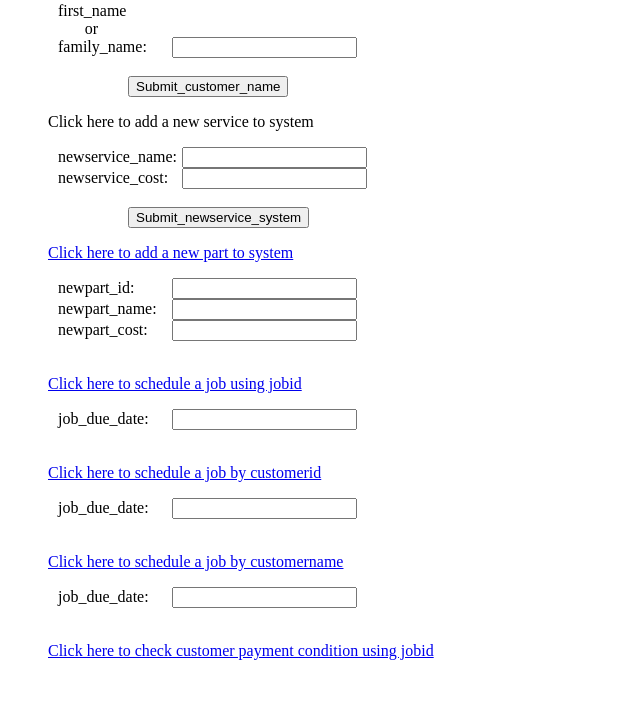
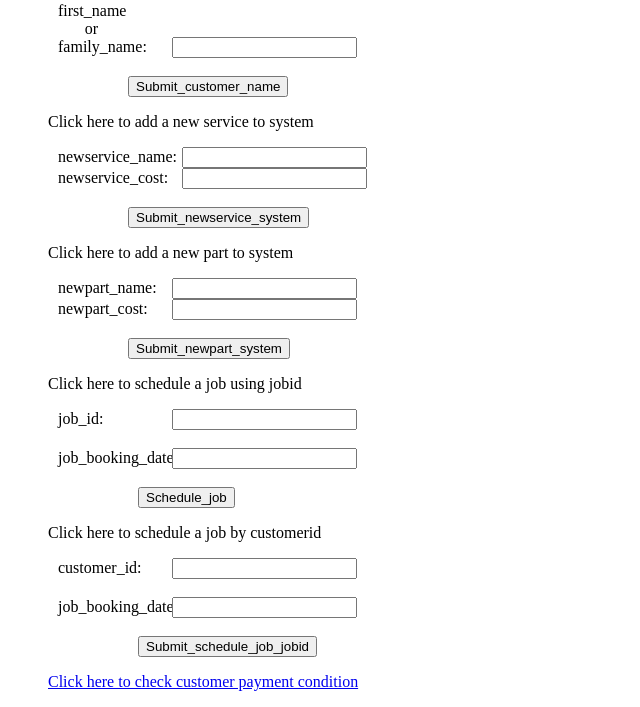
Before and after one commit to TonyHsu212/spb, a Flask app: page /admin in a window 1280 px wide. Shown: the part 411-1118 px from the top of the page, without its empty margins (0-640 px from the left). Before the commit the page ends 1071 px from the top, so only its background shows below. Run offline with Flask 3, Linux system fonts and the light colour scheme.

Commit message:
finished the functions for admi

```diff
--- a/app.py
+++ b/app.py
@@ -77,7 +77,7 @@ def toadd_customer():
     # admin_api.getresutl(result)
     id = admin_api.get_next_customerid(connection)
     connection.execute("insert into customer values (%s,%s,%s,%s,%s)", (id,result['first_name'], result['family_name'],result['customer_email'],result['customer_phone']))
-
+    connection.close()
     return render_template("admin.html", result='****Successfully')
 
 
@@ -91,6 +91,7 @@ def tosearch_customer_id():
     # customerlist = admin_api.customers_search(id, connection)
     connection.execute("SELECT * FROM customer where customer_id = %s;", (id,))
     customerlist = connection.fetchall()
+    connection.close()
     return render_template('customer_list.html', customerlist = customerlist)
 
 @app.route("/tosearch_customer_name", methods=["POST", "GET"])
@@ -106,6 +107,7 @@ def tosearch_customer_name():
     # customerlist = admin_api.customers_search(id, connection)
     connection.execute("SELECT * FROM customer where first_name = %s or family_name = %s;", (customer_name, customer_name, ))
     customerlist = connection.fetchall()
+    connection.close()
     return render_template('customer_list.html', customerlist = customerlist)
 
 
@@ -121,48 +123,63 @@ def toadd_newservices_system():
     id = admin_api.get_next_serviceid(connection)
     print(id)
     connection.execute("insert into service values (%s,%s,%s)", (id, result['new_service_name'], result['new_service_cost']))
-
+    connection.close()
     return render_template("admin.html", result='****Successfully')
 
 
-@app.route("/customer_list")
+@app.route("/toadd_newparts_system", methods=['post', 'get'])
 def toadd_newparts_system():
-    return render_template('customer_list.html')
+    connection = getCursor()
+    if request.method == 'POST':
+        result = request.form.to_dict()
 
-@app.route("/customer_list")
-def toschedule_job_jobid():
-    return render_template('customer_list.html')
-
-@app.route("/customer_list")
-def toschedule_job_customerid():
-    return render_template('customer_list.html')
-
-@app.route("/customer_list")
-def toschedule_job_customername():
-    return render_template('customer_list.html')
+    print(result['new_part_cost'])
+    print(result['new_part_name'])
+    # admin_api.getresutl(result)
+    id = admin_api.get_next_partid(connection)
+    print(id)
+    connection.execute("insert into part values (%s,%s,%s)", (id, result['new_part_name'], result['new_part_cost']))
+    connection.close()
+    return render_template("admin.html", result='****Successfully')
 
 
-@app.route("/customer_list")
-def tocheck_paycondition_jobid():
-    return render_template('customer_list.html')
+@app.route("/toschedule_job_jobid", methods=['post', 'get'])
+def toschedule_job_jobid():
+    connection = getCursor()
+    if request.method == 'POST':
+        result = request.form.to_dict()
 
-@app.route("/customer_list")
-def tocheck_paycondition_customerid():
-    return render_template('customer_list.html')
+    print(result['schedule_job_jobid'])
+    print(result['toschedule_job_jobdate'])
+    # admin_api.getresutl(result)
+    id = admin_api.get_next_jobid(connection)
+    print(id)
+    connection.execute("update job set job_date = (%s) where job_id = (%s)", (result['toschedule_job_jobdate'],result['schedule_job_jobid'],))
+    connection.close()
+    return render_template("admin.html", result='****Successfully')
 
-@app.route("/customer_list")
-def tocheck_paycondition_customername():
-    return render_template('customer_list.html')
+
+@app.route("/toschedule_job_customerid", methods=['post', 'get'])
+def toschedule_job_customerid():
+    connection = getCursor()
+    if request.method == 'POST':
+        result = request.form.to_dict()
+
+    # print(result['schedule_job_customerid'])
+    # print(result['schedule_job_due_date'])
+    connection.execute("update job set job_date = (%s) where customer = (%s)", (result['schedule_job_due_date'],result['schedule_job_customerid'],))
+    connection.close()
+    return render_template("admin.html", result='****Successfully')
 
 
 
+@app.route("/tocheck_paycondition")
+def tocheck_paycondition():
+    connection = getCursor()
+    customerlist = admin_api.tocheck_paycondition(connection)
 
-
-
-
-
-
-
+    connection.close()
+    return render_template('payout_status.html', customerlist = customerlist)
 
 
 if __name__ == '__main__':
--- a/templates/admin.html
+++ b/templates/admin.html
@@ -47,21 +47,30 @@
         <input type = "submit" value="Submit_newservice_system" style="margin-left: 120px" >
     </form>
 
-    <ol><a align="center" href="{{url_for('toadd_newparts_system')}}" >Click here to add a new part to system</a></ol>
-    <label >newpart_id:</label> <input style="margin-left: 70px" type="text" name="new_part_id"><br/>
-    <label >newpart_name:</label> <input style="margin-left: 70px" type="text" name="new_part_name"><br/>
-    <label >newpart_cost:</label> <input style="margin-left: 70px" type="text" name="new_part_cost"><br/><br/>
+    <ol><a align="center">Click here to add a new part to system</a></ol>
+    <form method="POST" action="toadd_newparts_system">
+        <label >newpart_name:</label> <input style="margin-left: 70px" type="text" name="new_part_name"><br/>
+        <label >newpart_cost:</label> <input style="margin-left: 70px" type="text" name="new_part_cost"><br/><br/>
+        <input type = "submit" value="Submit_newpart_system" style="margin-left: 120px" >
+    </form>
 
-    <ol><a align="center" href="{{url_for('toschedule_job_jobid')}}" >Click here to schedule a job using jobid</a></ol>
-    <label >job_due_date:</label> <input style="margin-left: 70px" type="text" name="toschedule_job_jobid"><br/><br/>
+    <ol><a align="center">Click here to schedule a job using jobid</a></ol>
+    <form method="POST" action="toschedule_job_jobid">
+        <label >job_id:</label> <input style="margin-left: 70px" type="text" name="schedule_job_jobid"><br/><br/>
+        <label >job_booking_date:</label> <input style="margin-left: 70px" type="text" name="toschedule_job_jobdate"><br/><br/>
+        <input type = "submit" value="Schedule_job" style="margin-left: 130px" >
+    </form>
 
-    <ol><a align="center" href="{{url_for('toschedule_job_customerid')}}" >Click here to schedule a job by customerid</a></ol>
-    <label >job_due_date:</label> <input style="margin-left: 70px" type="text" name="toschedule_job_customerid"><br/><br/>
+    <ol><a align="center">Click here to schedule a job by customerid</a></ol>
+    <form method="POST" action="toschedule_job_customerid">
+        <label >customer_id:</label> <input style="margin-left: 70px" type="text" name="schedule_job_customerid"><br/><br/>
+        <label >job_booking_date:</label> <input style="margin-left: 70px" type="text" name="schedule_job_due_date"><br/><br/>
+        <input type = "submit" value="Submit_schedule_job_jobid" style="margin-left: 130px" >
+    </form>
 
-    <ol><a align="center" href="{{url_for('toschedule_job_customername')}}" >Click here to schedule a job by customername</a></ol>
-    <label >job_due_date:</label> <input style="margin-left: 70px" type="text" name="toschedule_job_customername"><br/><br/>
 
-    <ol><a align="center" href="{{url_for('tocheck_paycondition_jobid')}}" >Click here to check customer payment condition using jobid</a></ol>
+    <ol><a align="center" href="{{url_for('tocheck_paycondition')}}" >Click here to check customer payment condition</a></ol>
+
 
 </body>
 </html>
--- a/templates/customer_list.html
+++ b/templates/customer_list.html
@@ -9,7 +9,7 @@
     <h1 align="center">list all customers</h1>
     <ol style="margin-left: 420px">
         {%for customer in customerlist%}
-            <li>{{customer[1], customer[2],customer[3], customer[4]}} </li></br>
+            <li>{{customer[0], customer[1],customer[2], customer[3], customer[4]}} </li></br>
         {%endfor%}
     </ol>
 <!--    <form method="post">-->
```
Also changed, not shown: admin_interface.py (+36 -0 lines), templates/payout_status.html (added, +15 -0 lines).
